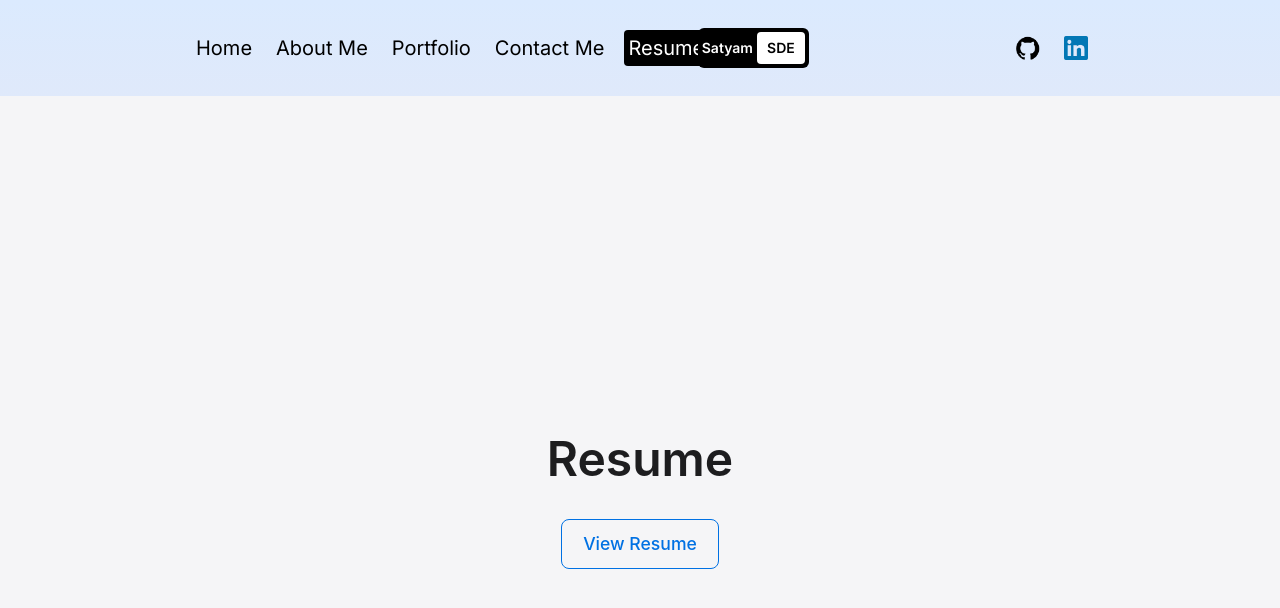
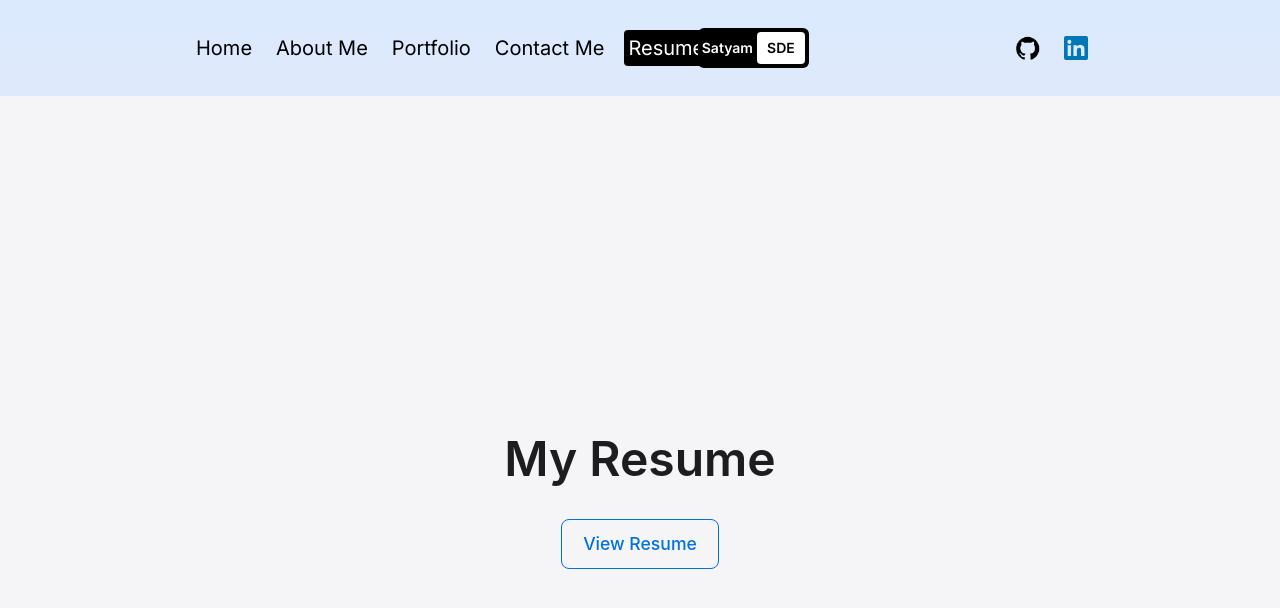
Before and after one commit to satryampriyam01/PortfolioSite, a Next.js app: page /resume in a window 1280 px wide. Shown: the top 608 px of the page. Built offline with nearby package versions, Linux system fonts and the light colour scheme.

Commit message:
Update page.jsx

```diff
--- a/src/app/resume/page.jsx
+++ b/src/app/resume/page.jsx
@@ -4,7 +4,7 @@ import React from 'react';
 const ResumePage = () => {
   return (
     <div style={styles.container}>
-      <h1 style={styles.header}>Resume</h1>
+      <h1 style={styles.header}>My Resume</h1>
 {/*       <p style={styles.description}>
         Discover my professional journey by accessing my resume
       </p> */}
```
